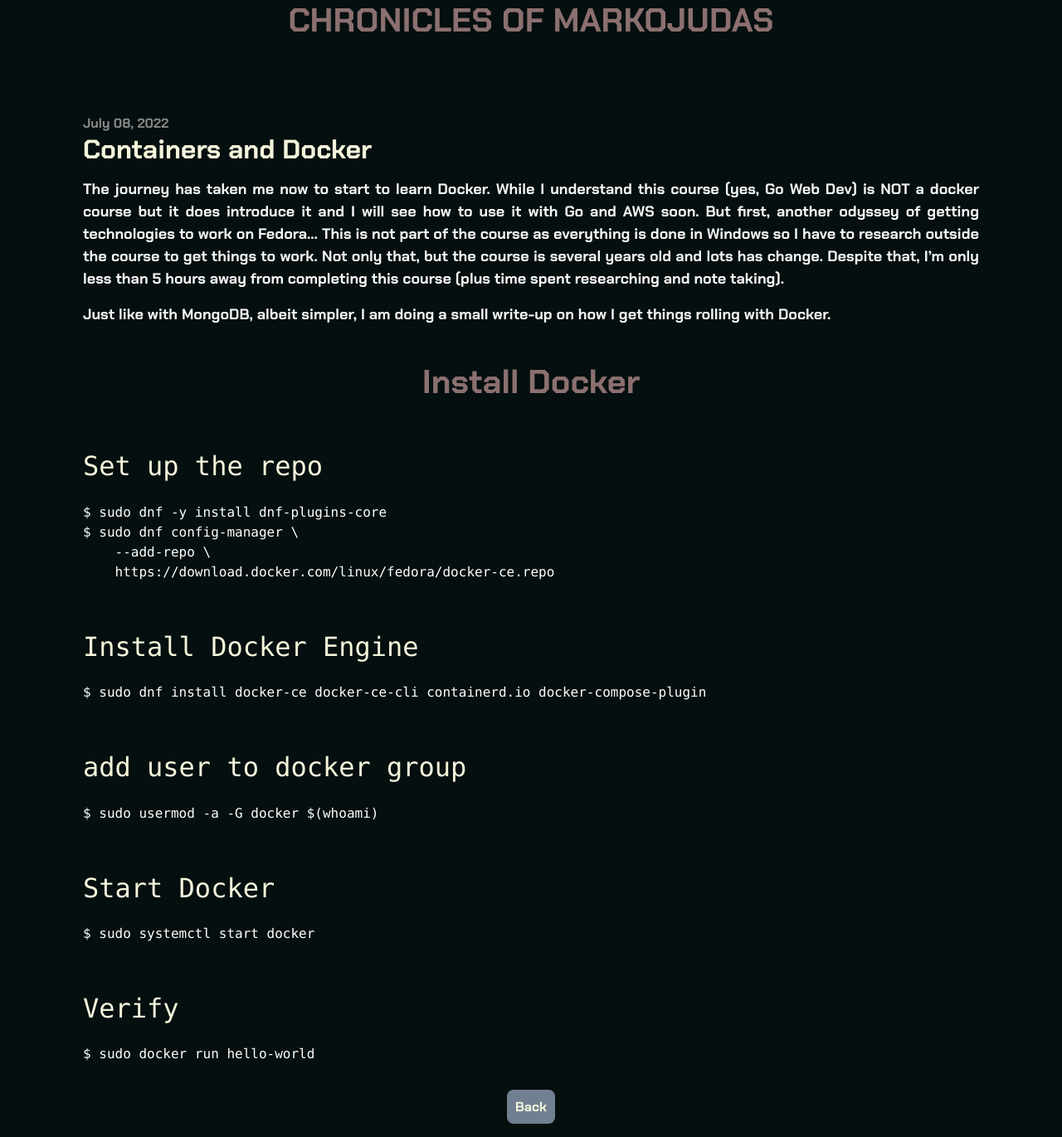
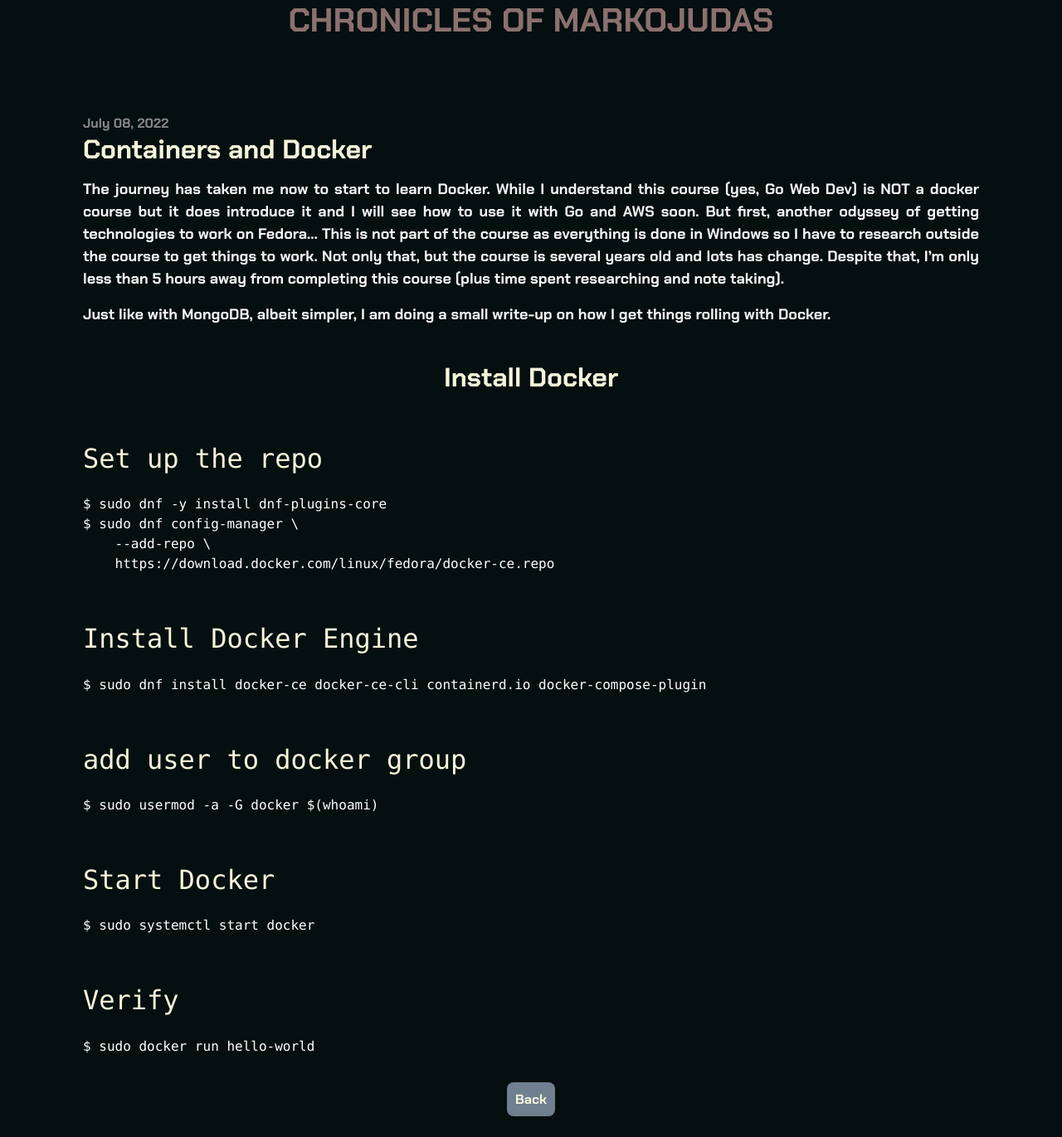
Before and after one commit to Markojudas/chronicles, a Jekyll site: the page built from _posts/2022-07-08-Docker.md, in a window 1280 px wide. Shown: the whole page at 83% size. Built offline with Jekyll 4.4.1, drawn with Linux system fonts in a browser that asks for light colours; nearby versions of some CDN libraries.

Commit message:
made changes to CSS

```diff
--- a/_layouts/default.html
+++ b/_layouts/default.html
@@ -88,12 +88,6 @@
         font-size: large;
     }
 
-    .tile {
-        text-align: left;
-        color: white;
-        font-size: medium;
-    }
-
     h1 {
         color: rgba(228, 175, 175, 0.61);
     }
--- a/_posts/2022-07-08-Docker.md
+++ b/_posts/2022-07-08-Docker.md
@@ -11,7 +11,7 @@
 <br>
 <br>
 
-<p class="tile"><h1>Install Docker</h1></p>
+<p><h2>Install Docker</h2></p>
 <br>
 <pre><h2>Set up the repo</h2></pre>
 <pre><code>$ sudo dnf -y install dnf-plugins-core</code>
```
